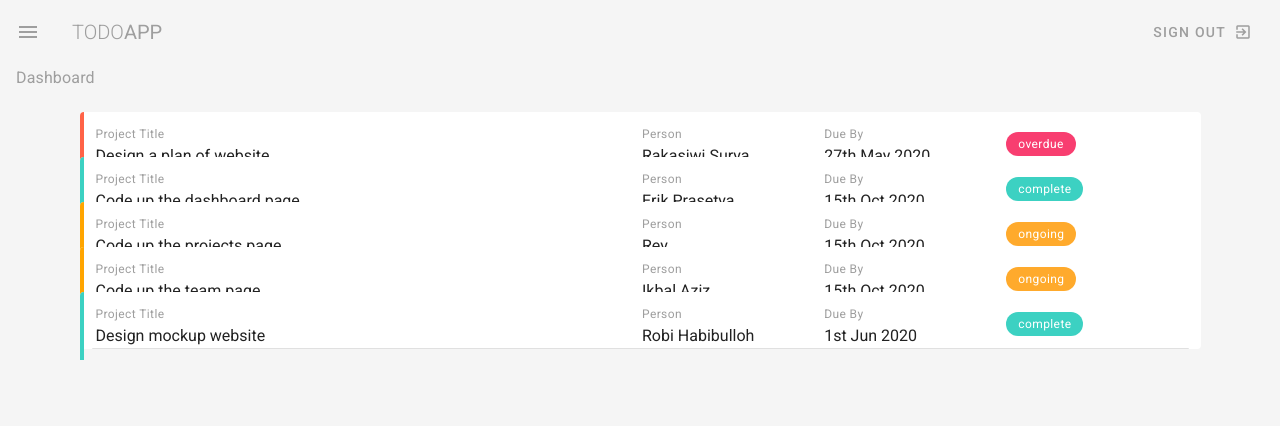
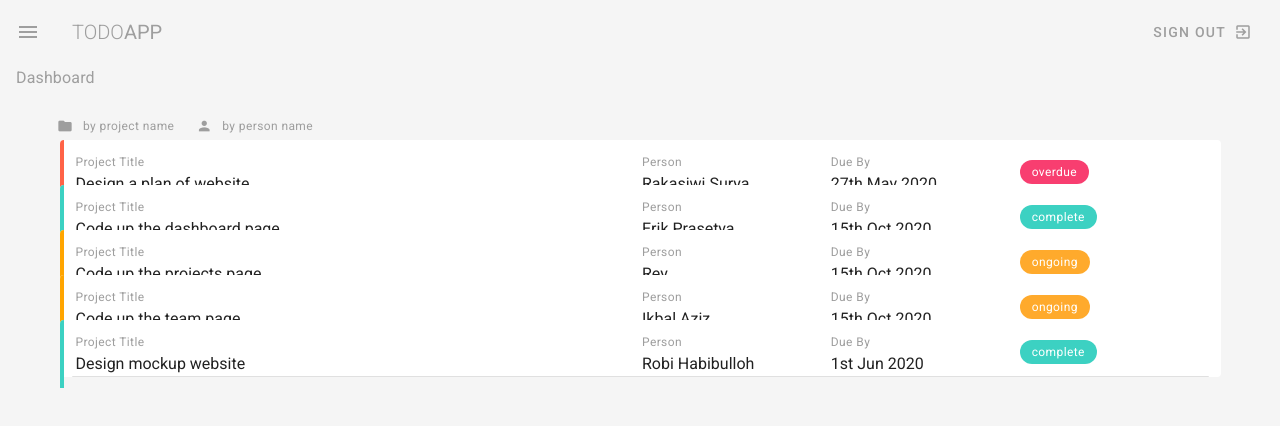
Before and after one commit to rakasiwisurya/todo-app-vuetify, a Vue app: page / in a window 1280 px wide. Shown: the top 426 px of the page. Built offline with nearby package versions, Linux system fonts and the light colour scheme.

Commit message:
membuat tombol sort by person name dan sort by project name

```diff
--- a/src/views/Dashboard.vue
+++ b/src/views/Dashboard.vue
@@ -4,7 +4,18 @@
 
     <v-container class="my-5">
 
-      <v-card flat class="px-3 mx-5" v-for="project in projects" :key="project.title">
+      <v-layout row class="mb-3">
+        <v-btn small text color="grey" @click="sortBy('title')">
+          <v-icon left small>folder</v-icon>
+          <span class="caption text-lowercase">By project name</span>
+        </v-btn>
+        <v-btn small text color="grey" @click="sortBy('person')">
+          <v-icon left small>person</v-icon>
+          <span class="caption text-lowercase">By person name</span>
+        </v-btn>
+      </v-layout>
+
+      <v-card flat class="px-3" v-for="project in projects" :key="project.title">
         <v-layout row wrap :class="`pa-3 project ${project.status}`">
           <v-flex xs12 md6>
             <div class="caption grey--text">Project Title</div>
@@ -51,6 +62,11 @@ export default {
       inactive: false,
     }
   },
+  methods: {
+    sortBy(prop){
+      this.projects.sort((a,b) => a[prop] < b[prop] ? -1 : 1)
+    }
+  },
 };
 </script>
 
```
